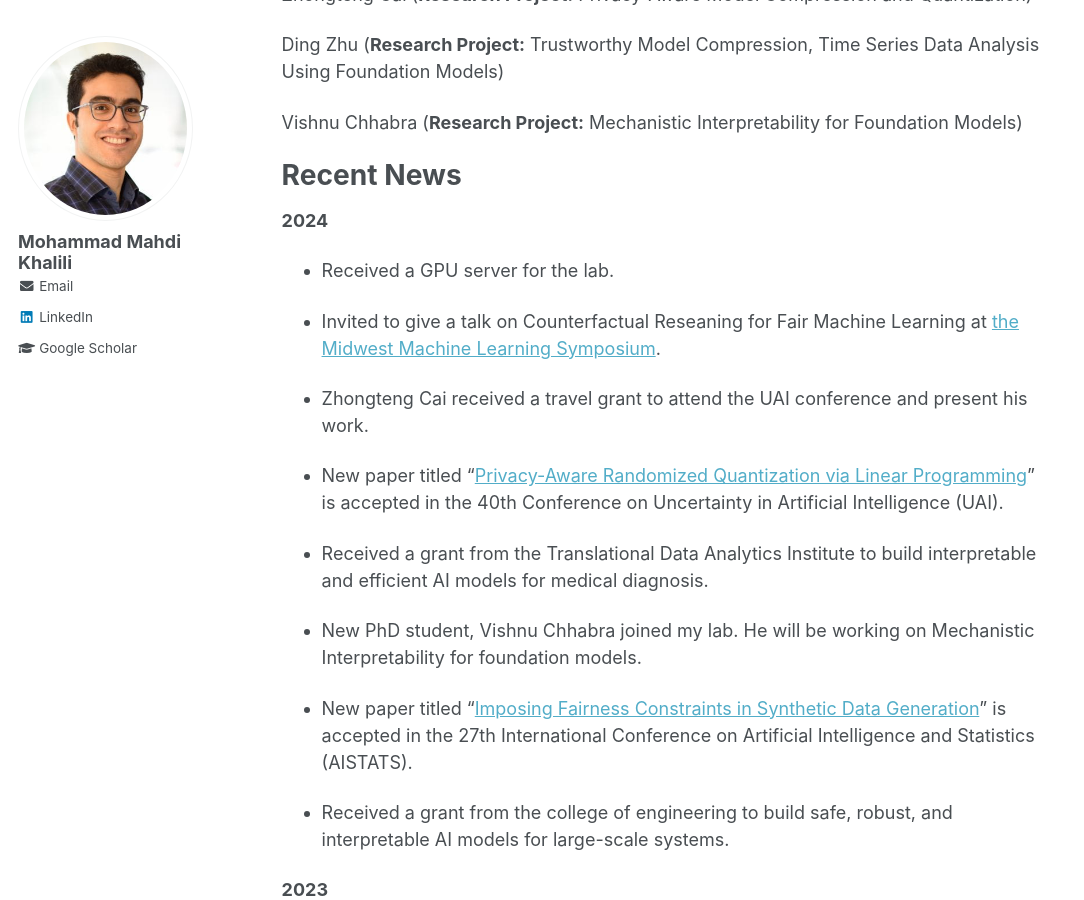
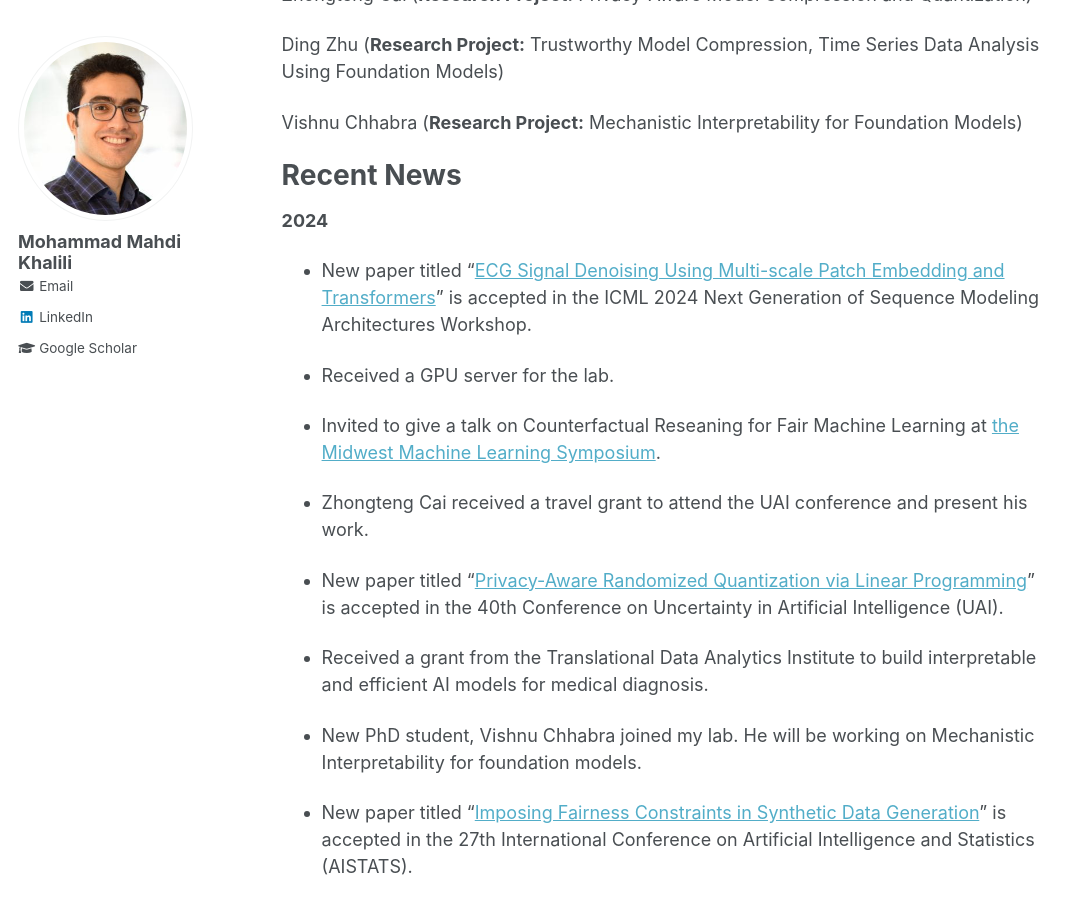
Before and after one commit to KhaliliMahdi/khalilimahdi.github.io, a Jekyll site: the page built from _pages/about.md, in a window 1280 px wide and 900 px high, scrolled down 436 px. Shown: the whole window, without its empty margins (0-1084 px from the left). Built offline with Jekyll 4.4.1, drawn with Linux system fonts in a browser that asks for light colours.

Commit message:
Update about.md

```diff
--- a/_pages/about.md
+++ b/_pages/about.md
@@ -25,6 +25,8 @@ Recent News
 ======
 
 **2024**
+
+* New paper titled "[ECG Signal Denoising Using Multi-scale Patch Embedding and Transformers](https://khalilimahdi.github.io/)" is accepted in the ICML 2024 Next Generation of Sequence Modeling Architectures Workshop.
 
 * Received a GPU server for the lab.
 
```
